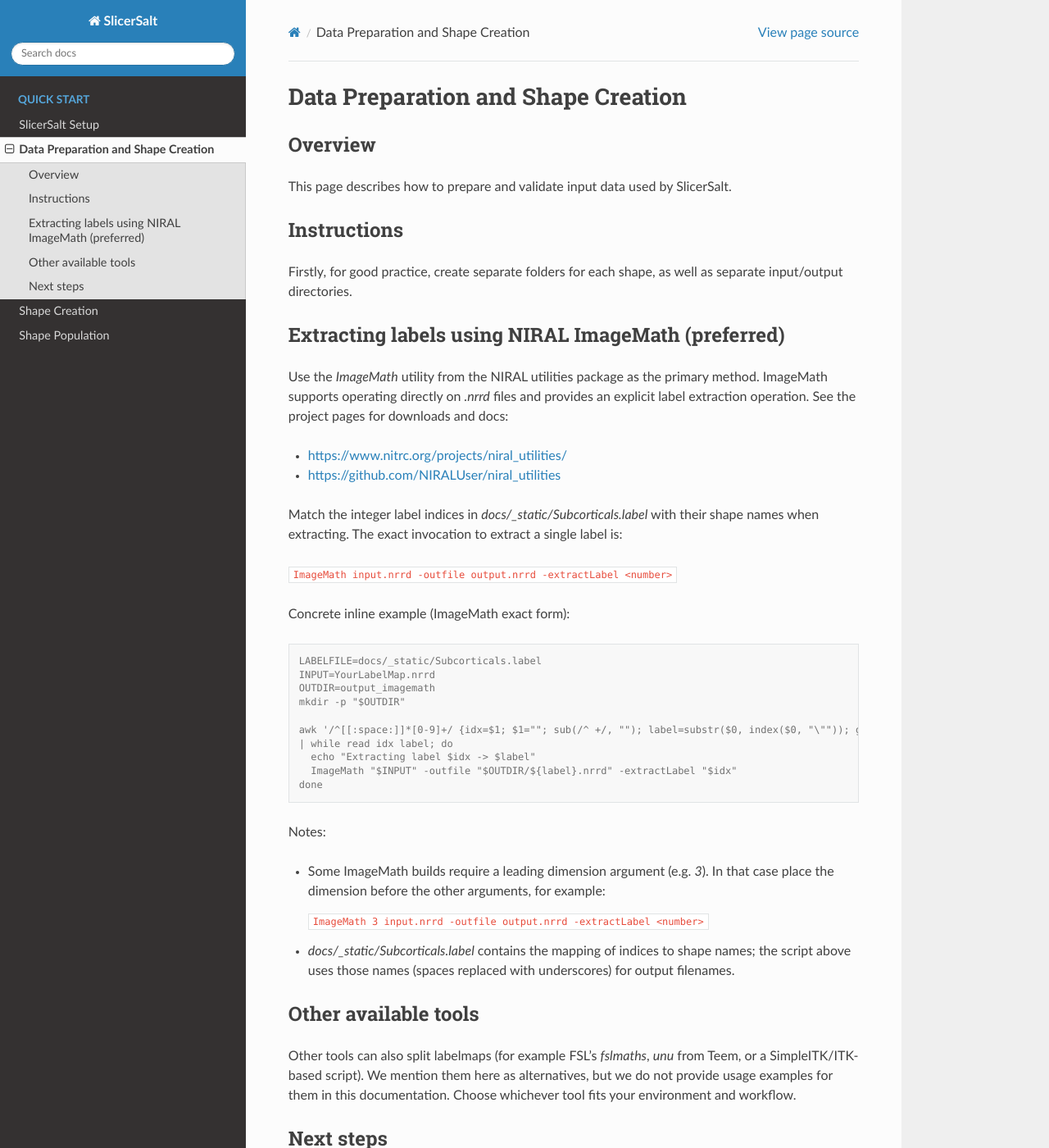
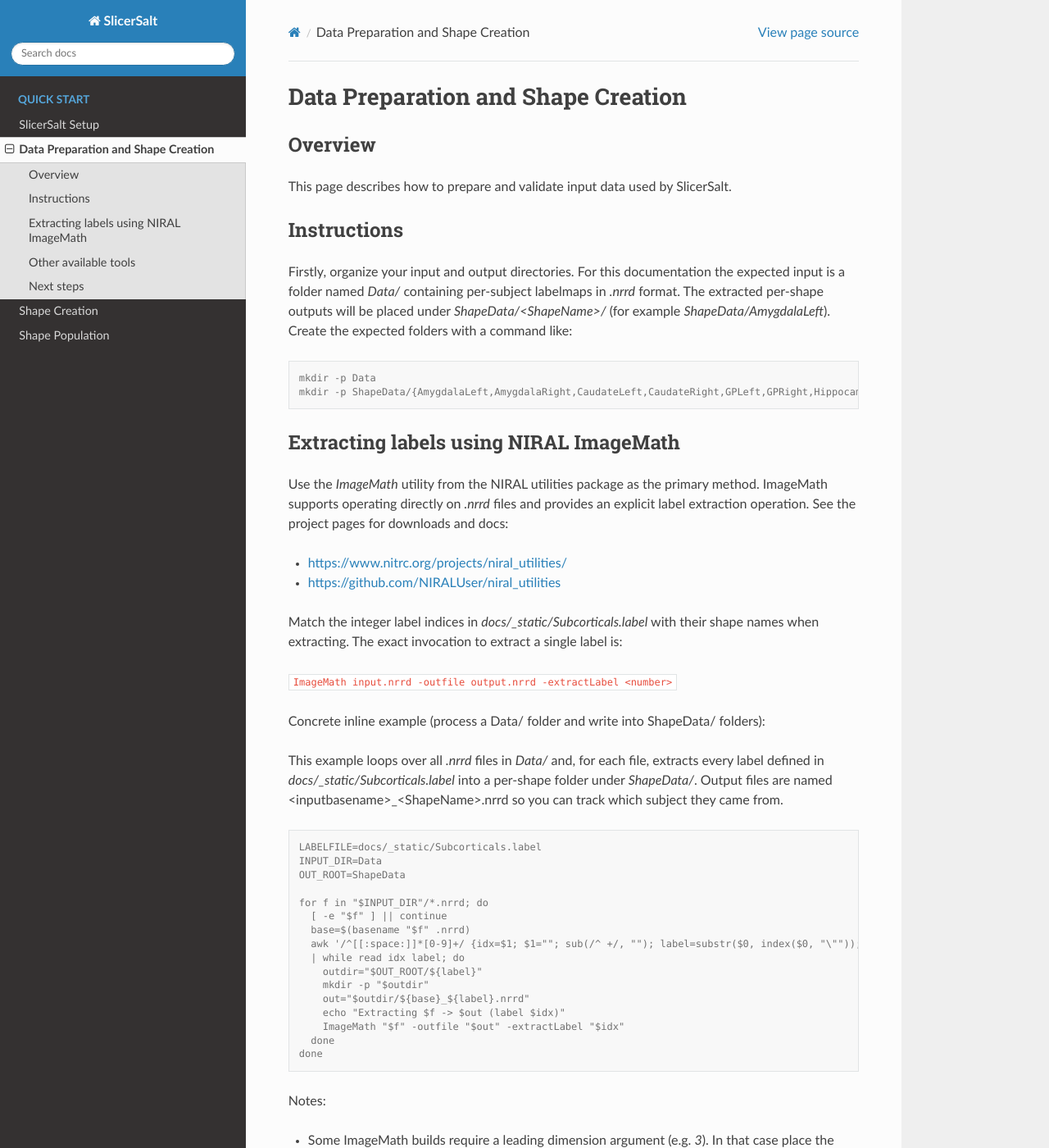
Before and after one commit to calebyhan/slicer-salt, a Sphinx documentation site: the page built from docs/source/data_preparation.rst, in a window 1280 px wide and 1400 px high. Shown: the whole window at 82% size. Built offline with Sphinx 7.4.7 and the Read the Docs theme 3.1.0, drawn with Linux system fonts in a browser that asks for light colours.

Commit message:
more photos

```diff
--- a/docs/source/data_preparation.rst
+++ b/docs/source/data_preparation.rst
@@ -9,13 +9,17 @@ This page describes how to prepare and validate input data used by SlicerSalt.
 Instructions
 -----------------------
 
-Firstly, for good practice, create separate folders for each shape, as well as separate input/output directories.
+Firstly, organize your input and output directories. For this documentation the expected
+input is a folder named `Data/` containing per-subject labelmaps in `.nrrd` format. The
+extracted per-shape outputs will be placed under `ShapeData/<ShapeName>/` (for example
+`ShapeData/AmygdalaLeft`). Create the expected folders with a command like:
 
 .. code-block:: console
-   mkdir AmygdalaLeft AmygdalaRight CaudateLeft CaudateRight GPLeft GPRight HippocampusLeft HippocampusRight PutamenLeft PutamenRight ThalamusLeft ThalamusRight
-   for d in AmygdalaLeft AmygdalaRight CaudateLeft CaudateRight GPLeft GPRight HippocampusLeft HippocampusRight PutamenLeft PutamenRight ThalamusLeft ThalamusRight; do mkdir -p "$d"/{input/{model,volume,defunct},output}; done
 
-Extracting labels using NIRAL ImageMath (preferred)
+  mkdir -p Data
+  mkdir -p ShapeData/{AmygdalaLeft,AmygdalaRight,CaudateLeft,CaudateRight,GPLeft,GPRight,HippocampusLeft,HippocampusRight,PutamenLeft,PutamenRight,ThalamusLeft,ThalamusRight}
+
+Extracting labels using NIRAL ImageMath
 --------------------------------------------------
 
 Use the `ImageMath` utility from the NIRAL utilities package as the primary method. ImageMath supports operating directly on `.nrrd` files and provides an explicit label extraction operation. See the project pages for downloads and docs:
@@ -27,19 +31,30 @@ Match the integer label indices in `docs/_static/Subcorticals.label` with their
 
 ``ImageMath input.nrrd -outfile output.nrrd -extractLabel <number>``
 
-Concrete inline example (ImageMath exact form):
+Concrete inline example (process a Data/ folder and write into ShapeData/ folders):
+
+This example loops over all `.nrrd` files in `Data/` and, for each file, extracts every
+label defined in `docs/_static/Subcorticals.label` into a per-shape folder under
+`ShapeData/`. Output files are named <inputbasename>_<ShapeName>.nrrd so you can track
+which subject they came from.
 
 .. code-block:: console
 
    LABELFILE=docs/_static/Subcorticals.label
-   INPUT=YourLabelMap.nrrd
-   OUTDIR=output_imagemath
-   mkdir -p "$OUTDIR"
+   INPUT_DIR=Data
+   OUT_ROOT=ShapeData
 
-   awk '/^[[:space:]]*[0-9]+/ {idx=$1; $1=""; sub(/^ +/, ""); label=substr($0, index($0, "\"")); gsub(/\"/,"",label); gsub(/[[:space:]]/,"_",label); print idx, label}' "$LABELFILE" \
-   | while read idx label; do
-     echo "Extracting label $idx -> $label"
-     ImageMath "$INPUT" -outfile "$OUTDIR/${label}.nrrd" -extractLabel "$idx"
+   for f in "$INPUT_DIR"/*.nrrd; do
+     [ -e "$f" ] || continue
+     base=$(basename "$f" .nrrd)
+     awk '/^[[:space:]]*[0-9]+/ {idx=$1; $1=""; sub(/^ +/, ""); label=substr($0, index($0, "\"")); gsub(/\"/,"",label); gsub(/[[:space:]]/,"_",label); print idx, label}' "$LABELFILE" \
+     | while read idx label; do
+       outdir="$OUT_ROOT/${label}"
+       mkdir -p "$outdir"
+       out="$outdir/${base}_${label}.nrrd"
+       echo "Extracting $f -> $out (label $idx)"
+       ImageMath "$f" -outfile "$out" -extractLabel "$idx"
+     done
    done
 
 Notes:
--- a/docs/source/slicersalt_setup.rst
+++ b/docs/source/slicersalt_setup.rst
@@ -24,3 +24,7 @@ After installing, import the package and check the version:
 .. code-block:: console
 
    ./SlicerSALT-6.0.0-linux-amd64/SlicerSALT
+
+Next steps
+----------
+Proceed to the Data Preparation guide to prepare your input data for SlicerSalt.
```
Also changed, not shown: docs/source/shape_creation.rst (+20 -0 lines), docs/source/shape_population.rst (+24 -0 lines), docs/_static/ex1.png (added), docs/_static/ex2.png (added), docs/_static/spap.png (added).
